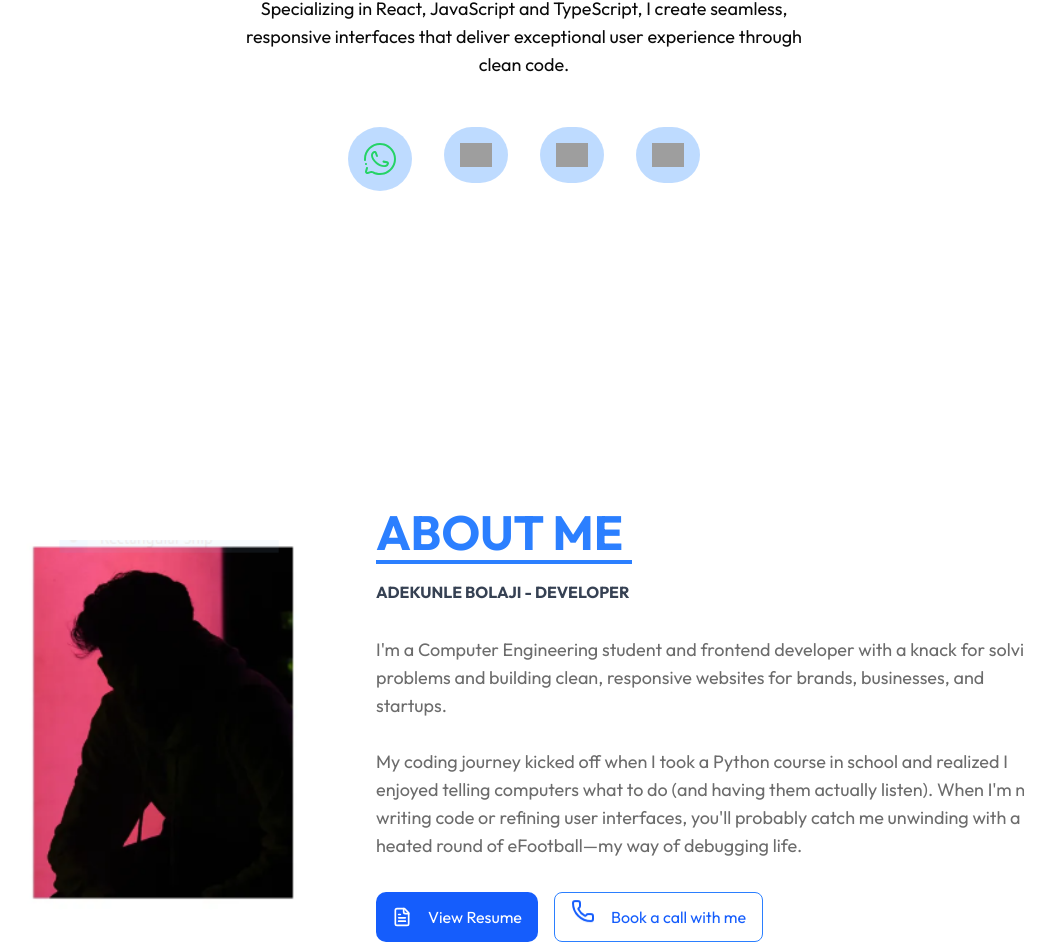
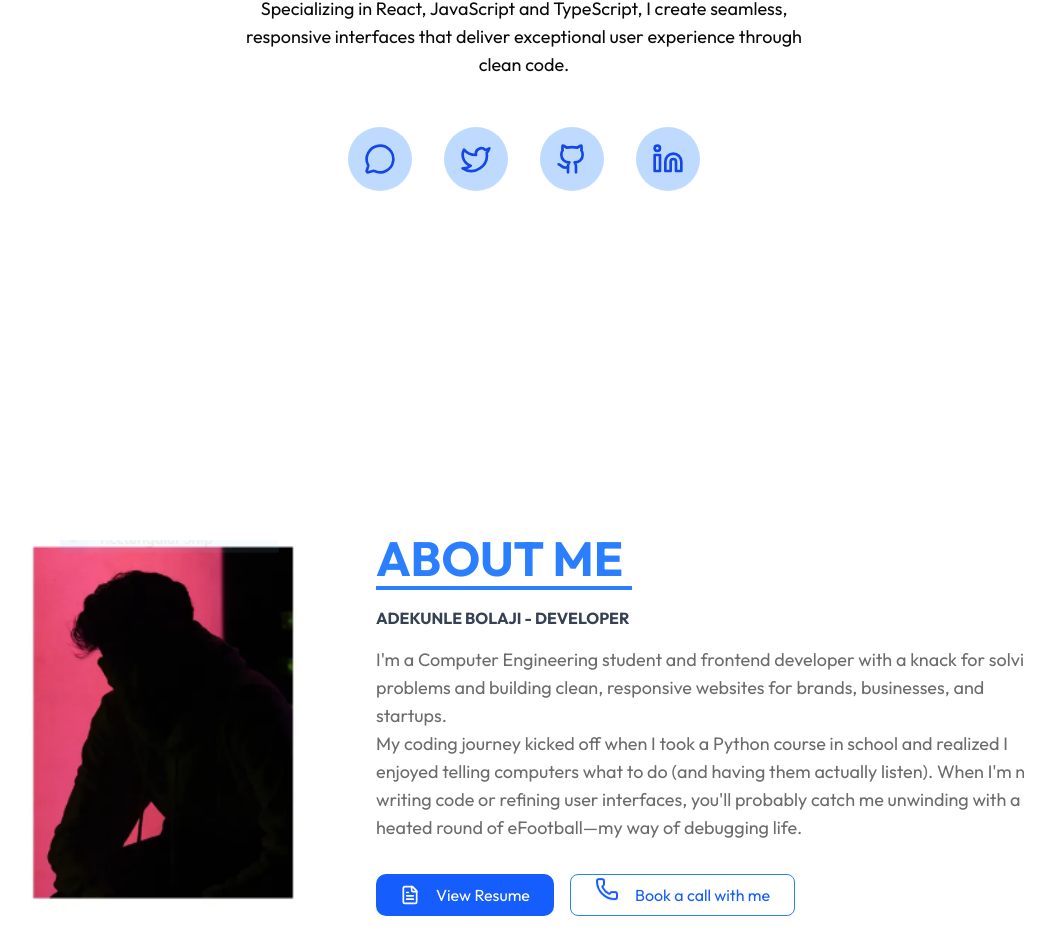
Before and after one commit to BEEJAYOFGOD/portfolio, a React (Vite) app: page / in a window 1280 px wide. Shown: the part 435-1387 px from the top of the page, without its empty margins (116-1171 px from the left). Built offline with nearby package versions, Linux system fonts and the light colour scheme; grey boxes are pictures that could not be loaded.

Commit message:
fix: changed icon color for hero section

```diff
--- a/src/components/AboutSection.jsx
+++ b/src/components/AboutSection.jsx
@@ -26,26 +26,32 @@ const AboutSection = () => {
                     </p>
                 </div>
 
-                <p className="md:mt-8 mt-4 md:w-2xl text-left opacity-60 text-lg">
+                <p className="mt-4 md:w-2xl text-left opacity-60 text-lg">
                     I'm a Computer Engineering student and frontend developer
                     with a knack for solving problems and building clean,
                     responsive websites for brands, businesses, and startups.
-                    <br /> <br /> My coding journey kicked off when I took a
-                    Python course in school and realized I enjoyed telling
-                    computers what to do (and having them actually listen). When
-                    I'm not writing code or refining user interfaces, you'll
-                    probably catch me unwinding with a heated round of
-                    eFootball—my way of debugging life.
+                    <br />
+                    My coding journey kicked off when I took a Python course in
+                    school and realized I enjoyed telling computers what to do
+                    (and having them actually listen). When I'm not writing code
+                    or refining user interfaces, you'll probably catch me
+                    unwinding with a heated round of eFootball—my way of
+                    debugging life.
                 </p>
 
                 <div className="flex mt-8 flex-col md:flex-row items-left gap-4">
-                    <a className="flex items-center justify-center gap-4 md:text-base px-4 md:py-3 py-4 bg-blue-600 text-white rounded-lg hover:bg-blue-700 transition-colors">
+                    <a
+                        href="https://1drv.ms/w/c/04c72029ead7f2ae/IQCimRdWNArKQaa2imz0FfZOAbaxYkO4lJIHjFsa2fNv2qs"
+                        target="_blank"
+                        rel="noopener noreferrer"
+                        className="flex items-center justify-center gap-4 md:text-base px-6 md:py-2 py-4 bg-blue-600 text-white rounded-lg hover:bg-blue-700 transition-colors"
+                    >
                         <FileText size={20} />
                         View Resume
                     </a>
                     <a
                         href=""
-                        className="flex items-center justify-center md:text-base gap-4 border-blue-500 border px-4 py-4 md:py-3 rounded-md text-blue-600"
+                        className="flex items-center justify-center md:text-base gap-4 border-blue-500 border px-6 py-4 md:py-2 rounded-md text-blue-600"
                     >
                         <Phone className="animate-bounce" />
                         Book a call with me
--- a/src/components/HomeSection.jsx
+++ b/src/components/HomeSection.jsx
@@ -1,13 +1,8 @@
 import { useEffect, useState } from "react";
-import whatsappIcon from "../assets/icons/whatsapp.svg";
-import twitter from "../assets/icons/twitter.svg";
-import linkedin from "../assets/icons/linkedin.svg";
-import github from "../assets/icons/github.svg";
+import { MessageCircle, Twitter, Github, Linkedin } from "lucide-react";
 
 const HomeSection = () => {
     const [role, setRole] = useState("Beejayofgod");
-
-
 
     useEffect(() => {
         const roles = [
@@ -27,9 +22,37 @@ useEffect(() => {
         return () => clearInterval(interval);
     }, []);
 
+    // Array of social links
+    const socialLinks = [
+        {
+            name: "WhatsApp",
+            url: "https://wa.me/2348130639734",
+            icon: MessageCircle,
+            ariaLabel: "Contact me on WhatsApp",
+        },
+        {
+            name: "Twitter",
+            url: "https://www.x.com/beejayofgod",
+            icon: Twitter,
+            ariaLabel: "Follow me on Twitter",
+        },
+        {
+            name: "GitHub",
+            url: "https://www.github.com/beejayofgod",
+            icon: Github,
+            ariaLabel: "View my GitHub profile",
+        },
+        {
+            name: "LinkedIn",
+            url: "https://www.linkedin.com/in/beejayofgod",
+            icon: Linkedin,
+            ariaLabel: "Connect with me on LinkedIn",
+        },
+    ];
+
     return (
         <section
-            className="relative flex h-[calc(100dvh-5rem)] items-center justify-center flex-col  md:py-0"
+            className="relative flex min-h-[calc(100vh-5rem)] items-center justify-center flex-col  md:py-0"
             id="home"
             data-section="home"
         >
@@ -55,48 +78,23 @@ useEffect(() => {
             </p>
 
             <div className="flex md:gap-8 gap-4 md:pt-12 pt-28">
+                {socialLinks.map((social) => (
                     <a
-                    href="https://wa.me/2348130639734"
-                    className=" transition  group  "
+                        key={social.name}
+                        href={social.url}
+                        target="_blank"
+                        rel="noopener noreferrer"
+                        aria-label={social.ariaLabel}
+                        className="transition group"
                     >
-                    <div className="group-hover:-rotate-y-180 hover:ease-in-out ease-in hover:transition-all duration-300 bg-blue-200 md:p-4 p-3 rounded-full hover:bg-blue-300/80 hover:duration-[1s]">
-                        <img className="w-8 m-auto" src={whatsappIcon} alt="" />
-                    </div>
-                </a>
-
-                <a
-                    href="https://www.x.com/beejayofgod"
-                    className=" transition  group  "
-                >
-                    <div className="group-hover:-rotate-y-180 hover:ease-in-out ease-in hover:transition-all duration-300 bg-blue-200 md:p-4 p-3 rounded-full hover:bg-blue-300/80  hover:duration-[1s]">
-                        <img className="w-8 m-auto" src={twitter} alt="" />
-                    </div>
-                </a>
-
-                <a
-                    href="https://www.github.com/beejayofgod"
-                    className=" transition  group  "
-                >
-                    <div className="group-hover:-rotate-y-180 hover:ease-in-out ease-in hover:transition-all duration-300 bg-blue-200 md:p-4 p-3 rounded-full hover:bg-blue-300/80  hover:duration-[1s]">
-                        <img
-                            className="w-8 m-auto"
-                            src={github}
-                            alt="github icon"
+                        <div className="group-hover:rotate-12 group-hover:scale-110 hover:ease-in-out ease-in hover:transition-all duration-300 bg-blue-200 md:p-4 p-3 rounded-full hover:bg-blue-300/80 hover:shadow-lg">
+                            <social.icon
+                                className="w-8 h-8 m-auto text-blue-700"
+                                strokeWidth={2}
                             />
                         </div>
                     </a>
-                <a
-                    href="https://www.linkedin.com/in/beejayofgod"
-                    className=" transition  group  "
-                >
-                    <div className="group-hover:-rotate-y-180 hover:ease-in-out ease-in hover:transition-all duration-300 bg-blue-200 md:p-4 p-3 rounded-full hover:bg-blue-300/80  hover:duration-[1s]">
-                        <img
-                            className="w-8 m-auto"
-                            src={linkedin}
-                            alt="linkedin icon"
-                        />
-                    </div>
-                </a>
+                ))}
             </div>
         </section>
     );
```
Lines whose indentation alone changed are shown as unchanged.
